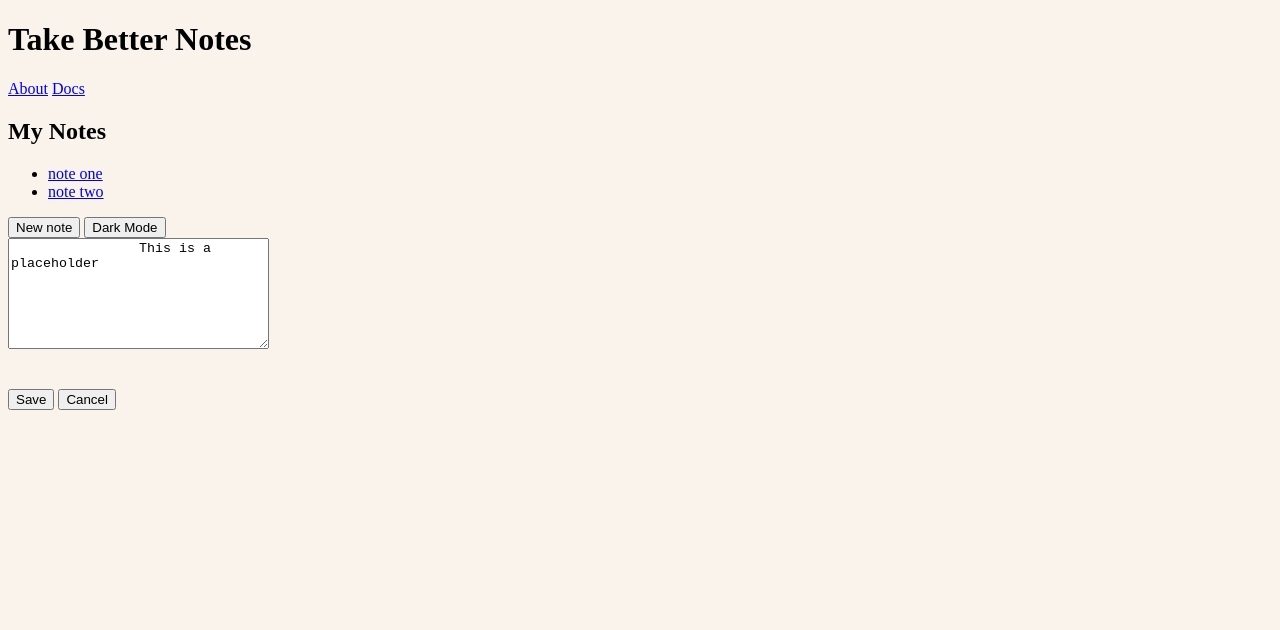
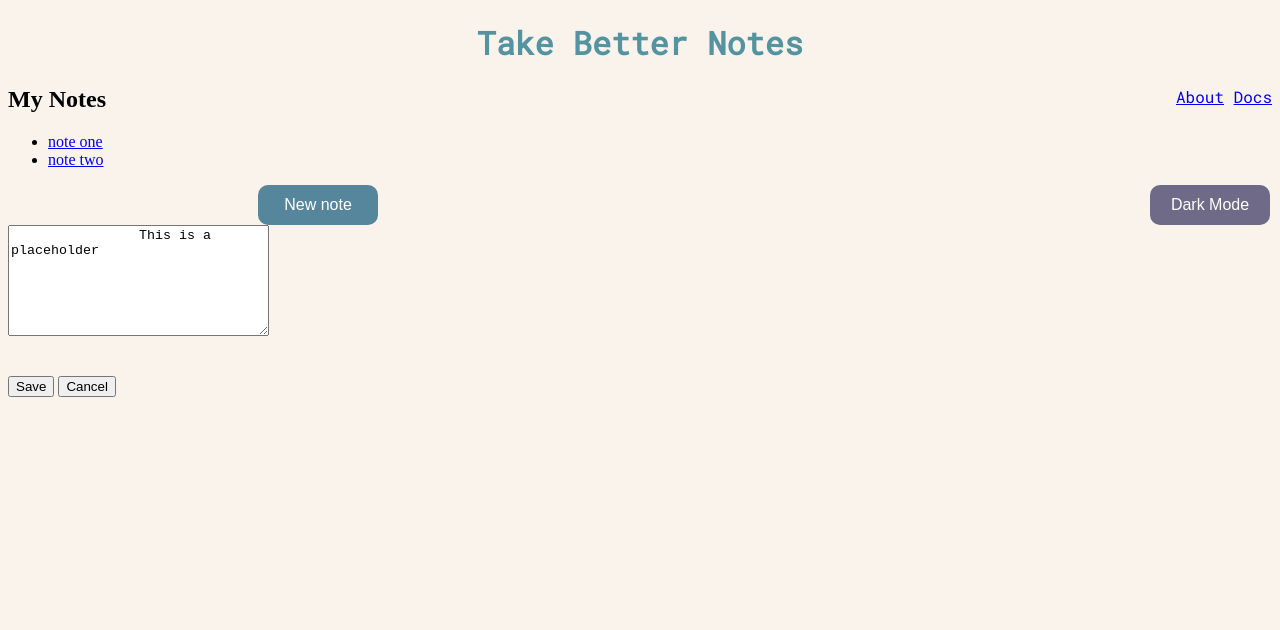
Before and after one commit to DevUppin/Assignment1, a plain HTML site: page index.html in a window 1280 px wide. Shown: the top 630 px of the page. Drawn offline with Linux system fonts and the light colour scheme.

Commit message:
added and fixed positioning of two buttons

```diff
--- a/index.html
+++ b/index.html
@@ -6,12 +6,15 @@
     <meta name="viewport" content="width=device-width, initial-scale=1.0">
     <title>Assignment1</title>
     <link href="./styles/stylesheet.css" rel="stylesheet">
+    <link rel="preconnect" href="https://fonts.googleapis.com">
+    <link rel="preconnect" href="https://fonts.gstatic.com" crossorigin>
+    <link href="https://fonts.googleapis.com/css2?family=Roboto+Mono&display=swap" rel="stylesheet">
 </head>
 <body>
     <div class="fullpage">
         <header>
             <h1 class="title">Take Better Notes</h1>
-            <nav>
+            <nav class="menu">
                 <a href="./misc/about.html" title="about">About</a>
                 <a href="./misc/docs.html" title="docs">Docs</a>
             </nav>
--- a/styles/stylesheet.css
+++ b/styles/stylesheet.css
@@ -1,3 +1,43 @@
 body {
     background-color:#F9F3EC;
 }
+.title {
+    text-align: center;
+    font-family: 'Roboto Mono', monospace;
+    color: #5394A0;
+}
+.menu {
+    color: #5394A0;
+    font-family: 'Roboto Mono', monospace;
+    float: right;
+}
+
+.newNote {
+    position: relative;
+    left: 250px;
+    width: 120px;
+    border: 0;
+    line-height: 2.5;
+    padding: 0 20px;
+    font-size: 1rem;
+    text-align: center;
+    color: white;
+    border-radius: 10px;
+    background-color: #55869b;
+
+}
+
+.dmode {
+   position: absolute;
+   right: 10px;
+   width: 120px;
+   border: 0;
+   line-height: 2.5;
+    padding: 0 20px;
+    font-size: 1rem;
+    text-align: center;
+    color: white;
+    border-radius: 10px;
+    background-color: #6F6A87;
+
+}
```
